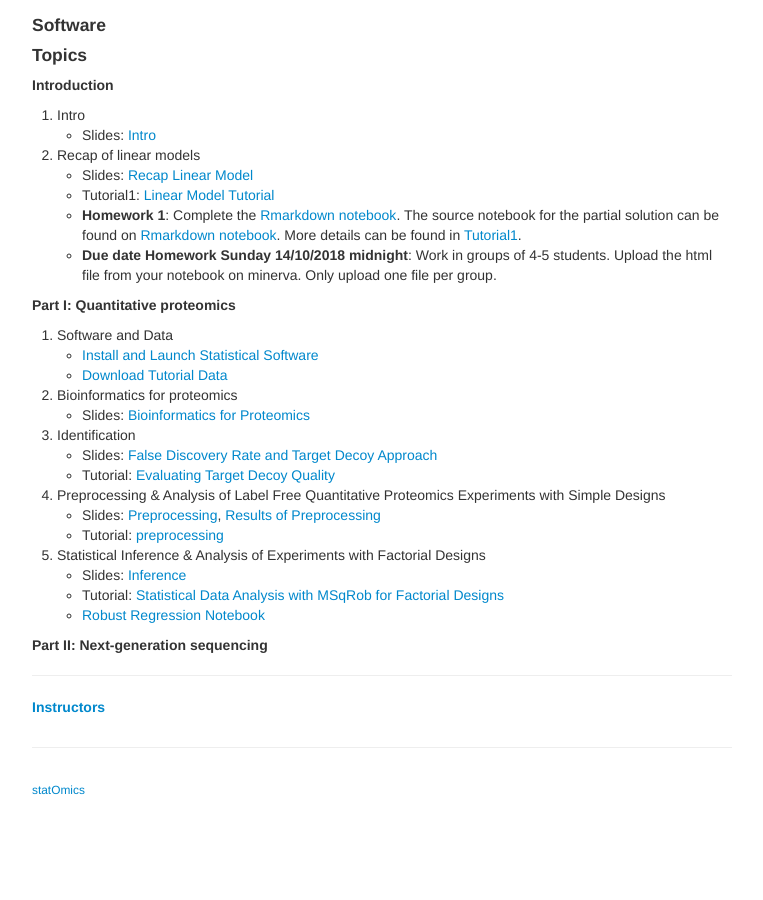
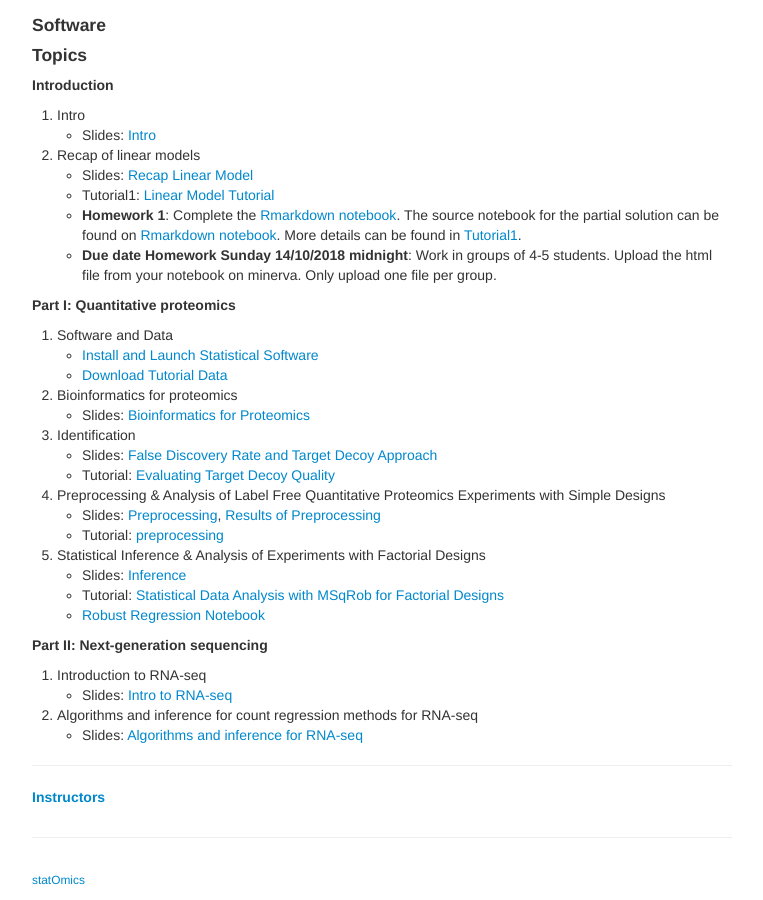
Before and after one commit to statOmics/statisticalGenomicsCourse2018, a Jekyll site: the page built from index.md, in a window 1280 px wide and 900 px high, scrolled down 948 px. Shown: the whole window, without its empty margins (258-1021 px from the left). Built offline with Jekyll 4.4.1, drawn with Linux system fonts in a browser that asks for light colours; before the commit the page ends 1758 px from its top, so only the background shows below that.

Commit message:
RNA-seq slides

```diff
--- a/index.md
+++ b/index.md
@@ -71,6 +71,12 @@
 
 **Part II: Next-generation sequencing**
 
+  1. Introduction to RNA-seq
+  - Slides: [Intro to RNA-seq](assets/rnaseq1.pdf)
+
+  2. Algorithms and inference for count regression methods for RNA-seq
+  - Slides: [Algorithms and inference for RNA-seq](assets/rnaseq2.pdf)
+
 ---
 
 ##### [Instructors](pages/instructors.md)
```
Also changed, not shown: 2 other files.
